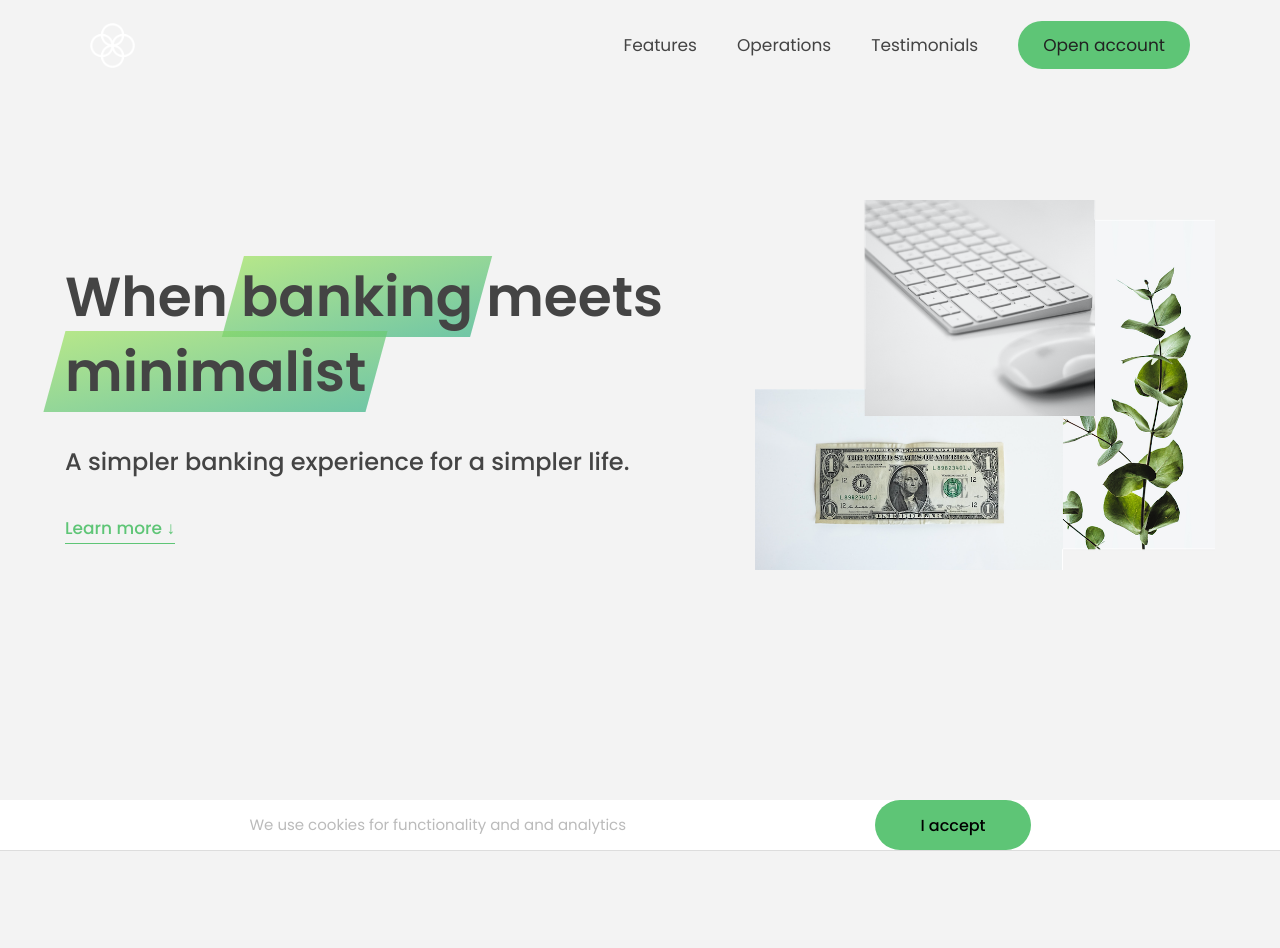
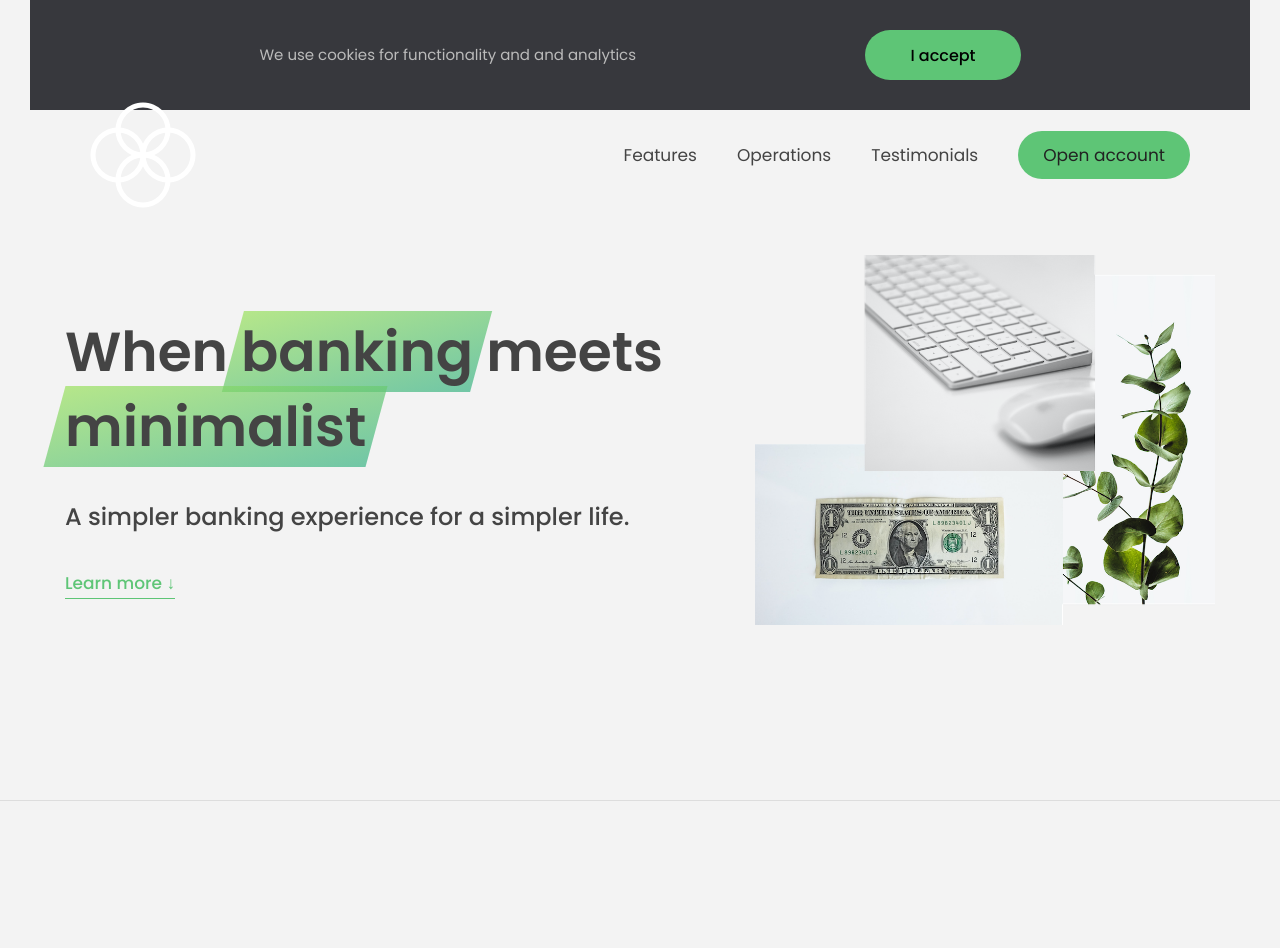
Before and after one commit to Sandeep-React/JavaScript-practice, a plain HTML site: page 09DOM-Advanced/02Styles-Attributes-class/index.html in a window 1280 px wide. Shown: the top 948 px of the page. Drawn offline with Linux system fonts and the light colour scheme; files whose address does not match are found by name.

Commit message:
Style Attributeand class

```diff
--- a/09DOM-Advanced/02Styles-Attributes-class/index.html
+++ b/09DOM-Advanced/02Styles-Attributes-class/index.html
@@ -21,6 +21,9 @@
           alt="MyBank logo"
           class="nav__logo"
           id="logo"
+
+          Designer = "Sandeep Kumar Das"
+          data-version-number = "3.5"
         />
         <ul class="nav__links">
           <li class="nav__item">
--- a/09DOM-Advanced/02Styles-Attributes-class/script.js
+++ b/09DOM-Advanced/02Styles-Attributes-class/script.js
@@ -31,11 +31,11 @@ message.innerHTML = 'We use cookies for functionality and and analytics <button
 
 // inserting element
 console.log(message)
-// header.prepend(message)
+header.prepend(message)
 // header.append(message)
 
-header.before(message)
-header.after(message)
+// header.before(message)
+// header.after(message)
 
 
 
@@ -44,3 +44,58 @@ document.querySelector('.btn-close-cookie').addEventListener('click', function()
     // message.parentElement.removeChild(message);
     message.remove() // This is the a new method
 })
+
+// Styles attribute and classes
+
+//----> use camel case
+
+
+message.style.backgroundColor = "#37383d"
+
+message.style.height = '80px';
+
+console.log(message.style.backgroundColor)
+console.log(message.style.width) // this will only work for the proporties which added via Javascirpt
+
+console.log(getComputedStyle(message).width)
+console.log(getComputedStyle(message).color)
+
+message.style.height = Number.parseFloat(getComputedStyle(message).height,10) + 30 + 'px';
+console.log(getComputedStyle(message).height)
+
+//
+// document.documentElement.style.setProperty('--color-primary','red')
+
+//Attributes
+const logo = document.querySelector('.nav__logo');
+console.log(logo.alt);
+
+console.log(logo.className)
+
+logo.alt = "A modern logo";
+
+//To access a custom designed attribute
+console.log(logo.designer) // Undefined
+console.log(logo.getAttribute('designer'))
+console.log(logo.getAttribute('designer'))
+
+//To access a data attribute
+console.log(logo.dataset.versionNumber)
+
+console.log(logo.src) // we get absolute URL
+console.log(logo.getAttribute('src')) // we get the relative URL
+
+
+
+// classes
+logo.classList.add('c', 'j')
+logo.classList.remove('c','j')
+logo.classList.toggle('c')
+logo.classList.contains('c');
+
+
+
+// Don't do this
+
+//Update the classes
+logo.classList ="dark-mode"
```
Also changed, not shown: 09DOM-Advanced/02Styles-Attributes-class/img/card-lazy.jpg (added), 09DOM-Advanced/02Styles-Attributes-class/img/digital-lazy.jpg (added), 09DOM-Advanced/02Styles-Attributes-class/img/digital.jpg (added), 09DOM-Advanced/02Styles-Attributes-class/img/grow-lazy.jpg (added), 09DOM-Advanced/02Styles-Attributes-class/img/grow.jpg (added), 09DOM-Advanced/02Styles-Attributes-class/img/hero.png (added), 09DOM-Advanced/02Styles-Attributes-class/img/icon.png (added), 09DOM-Advanced/02Styles-Attributes-class/img/icons.svg (added), 09DOM-Advanced/02Styles-Attributes-class/img/img-1.jpg (added), 09DOM-Advanced/02Styles-Attributes-class/img/img-2.jpg (added), 09DOM-Advanced/02Styles-Attributes-class/img/img-3.jpg (added), 09DOM-Advanced/02Styles-Attributes-class/img/img-4.jpg (added), 09DOM-Advanced/02Styles-Attributes-class/img/user-1.jpg (added), 09DOM-Advanced/02Styles-Attributes-class/img/user-2.jpg (added), 1 more files, 1 other file.
